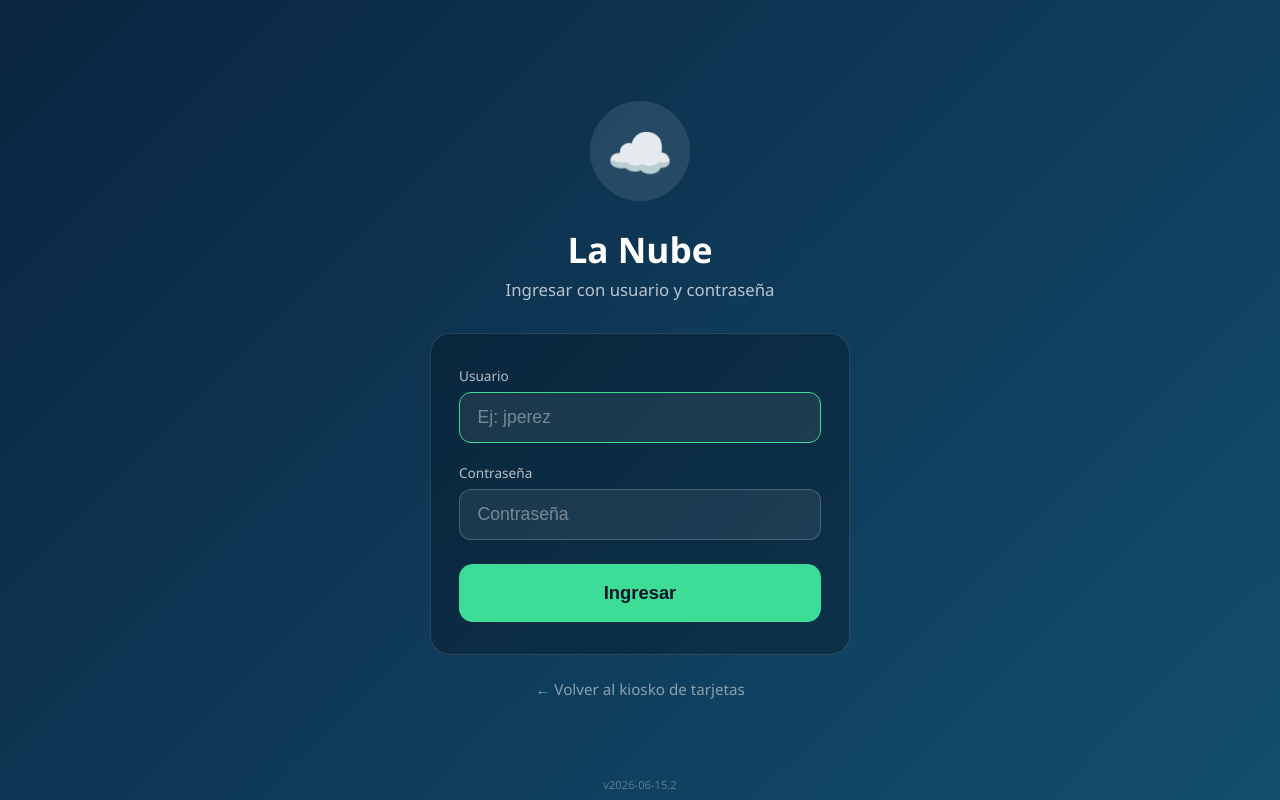
After one commit to duecaz/nfc, a Flask app: page /login-manual in a window 1280 px wide. The commit adds this page. Run offline with Flask 3, Linux system fonts and the light colour scheme.

Commit message:
feat: add manual login page for users without NFC card
- New GET /login-manual route: shows a username/password form
- New POST /auth-form route: authenticates with Nextcloud the same
  way /auth does (fetches requesttoken, proxies login, sets cookies)
  and redirects to /apps/files on success, back to form on failure
- index.html: Sin tarjeta link now points to /login-manual instead
  of the Nextcloud URL (which Flask was intercepting and showing the
  kiosk again)
- New templates/login_manual.html: clean dark-blue login form
- VERSION 2026-06-15.2

```diff
--- a/app.py
+++ b/app.py
@@ -17,7 +17,7 @@ from flask import (
 
 app = Flask(__name__)
 
-VERSION              = "2026-06-15.1"
+VERSION              = "2026-06-15.2"
 NEXTCLOUD_URL        = os.environ.get("NEXTCLOUD_URL", "http://192.168.1.50:8181")
 NEXTCLOUD_PUBLIC_URL = os.environ.get("NEXTCLOUD_PUBLIC_URL", NEXTCLOUD_URL)
 COOKIE_DOMAIN        = os.environ.get("COOKIE_DOMAIN") or None
@@ -91,6 +91,58 @@ def _get_app_token(username, nc_password):
     if statuscode != "200" or app_pw_el is None:
         return None, root.findtext(".//message") or "Credenciales incorrectas"
     return app_pw_el.text, None
+
+
+def _nc_login(username, password):
+    """
+    Autentica usuario en Nextcloud. Devuelve (session, error).
+    session es un requests.Session con las cookies ya seteadas si OK.
+    """
+    s = requests.Session()
+    s.headers.update({"User-Agent": "Mozilla/5.0 (kiosk)"})
+    try:
+        login_page = s.get(f"{NEXTCLOUD_URL}/login", timeout=15)
+    except requests.RequestException as exc:
+        return None, f"No se pudo contactar Nextcloud: {exc}"
+
+    token = get_requesttoken(login_page.text)
+    if not token:
+        return None, "Error interno al obtener requesttoken"
+
+    resp = s.post(
+        f"{NEXTCLOUD_URL}/login",
+        data={
+            "user": username,
+            "password": password,
+            "requesttoken": token,
+            "timezone": "America/Lima",
+            "timezone_offset": "-5",
+            "rememberme": "true",
+        },
+        headers={
+            "requesttoken": token,
+            "Origin": NEXTCLOUD_PUBLIC_URL,
+            "Referer": f"{NEXTCLOUD_PUBLIC_URL}/login",
+        },
+        allow_redirects=False,
+        timeout=10,
+    )
+
+    location = resp.headers.get("Location", "")
+    if "/login" in location or resp.status_code not in (301, 302, 303):
+        return None, "Usuario o contraseña incorrectos"
+
+    return s, None
+
+
+def _apply_nc_cookies(out_resp, nc_session):
+    """Copia las cookies de NC al response de Flask."""
+    for c in nc_session.cookies:
+        if COOKIE_DOMAIN and c.name.startswith("__Host-"):
+            continue
+        out_resp.set_cookie(c.name, c.value, path="/", httponly=True,
+                            samesite="Lax", domain=COOKIE_DOMAIN,
+                            secure=COOKIE_SECURE)
 
 
 def _cleanup_page(title, subtitle):
@@ -189,47 +241,13 @@ def auth():
     if not credential:
         return jsonify(ok=False, error="Sin credencial configurada"), 500
 
-    s = requests.Session()
-    s.headers.update({"User-Agent": "Mozilla/5.0 (kiosk)"})
-    try:
-        login_page = s.get(f"{NEXTCLOUD_URL}/login", timeout=15)
-    except requests.RequestException as exc:
-        print(f"[AUTH] ERROR contacto NC: {exc}", flush=True)
-        return jsonify(ok=False, error=f"No se pudo contactar Nextcloud: {exc}"), 502
-
-    token = get_requesttoken(login_page.text)
-    if not token:
-        print("[AUTH] ERROR: no se encontro requesttoken", flush=True)
-        return jsonify(ok=False, error="No se obtuvo requesttoken"), 502
-
     cred_type = "token" if using_token else "password"
     print(f"[AUTH] user={username} cred={cred_type}", flush=True)
 
-    resp = s.post(
-        f"{NEXTCLOUD_URL}/login",
-        data={
-            "user": username,
-            "password": credential,
-            "requesttoken": token,
-            "timezone": "America/Lima",
-            "timezone_offset": "-5",
-            "rememberme": "true",
-        },
-        headers={
-            "requesttoken": token,
-            "Origin": NEXTCLOUD_PUBLIC_URL,
-            "Referer": f"{NEXTCLOUD_PUBLIC_URL}/login",
-        },
-        allow_redirects=False,
-        timeout=10,
-    )
-
-    location = resp.headers.get("Location", "")
-    print(f"[AUTH] POST /login -> {resp.status_code} location={location!r}", flush=True)
-
-    if "/login" in location or resp.status_code not in (301, 302, 303):
-        print(f"[AUTH] RECHAZADO user={username}", flush=True)
-        return jsonify(ok=False, error="Credenciales rechazadas por Nextcloud"), 401
+    s, err = _nc_login(username, credential)
+    if err:
+        print(f"[AUTH] RECHAZADO user={username}: {err}", flush=True)
+        return jsonify(ok=False, error=err), 401
 
     print(f"[AUTH] OK user={username}", flush=True)
     out = make_response(jsonify(
@@ -237,11 +255,35 @@ def auth():
         redirect=f"{NEXTCLOUD_PUBLIC_URL}/apps/files",
         user=username,
     ))
-    for c in s.cookies:
-        if COOKIE_DOMAIN and c.name.startswith("__Host-"):
-            continue
-        out.set_cookie(c.name, c.value, path="/", httponly=True, samesite="Lax",
-                       domain=COOKIE_DOMAIN, secure=COOKIE_SECURE)
+    _apply_nc_cookies(out, s)
+    return out
+
+
+@app.route("/login-manual", methods=["GET"])
+def login_manual():
+    error   = request.args.get("error", "")
+    prefill = request.args.get("user", "")
+    return render_template("login_manual.html", error=error, prefill=prefill)
+
+
+@app.route("/auth-form", methods=["POST"])
+def auth_form():
+    username = (request.form.get("username") or "").strip()
+    password = (request.form.get("password") or "").strip()
+
+    if not username or not password:
+        return redirect(url_for("login_manual", error="Ingresá usuario y contraseña",
+                                user=username))
+
+    print(f"[AUTH-FORM] user={username}", flush=True)
+    s, err = _nc_login(username, password)
+    if err:
+        print(f"[AUTH-FORM] RECHAZADO user={username}: {err}", flush=True)
+        return redirect(url_for("login_manual", error=err, user=username))
+
+    print(f"[AUTH-FORM] OK user={username}", flush=True)
+    out = make_response(redirect(f"{NEXTCLOUD_PUBLIC_URL}/apps/files"))
+    _apply_nc_cookies(out, s)
     return out
 
 
--- a/templates/index.html
+++ b/templates/index.html
@@ -76,7 +76,7 @@
     <div class="uid" id="uid"></div>
   </div>
 
-  <a class="fallback" href="{{ nextcloud_url }}/login">Sin tarjeta &rarr;</a>
+  <a class="fallback" href="/login-manual">Sin tarjeta &rarr;</a>
   <span class="ver">v{{ version }}</span>
 
   <script>
--- /dev/null
+++ b/templates/login_manual.html
@@ -0,0 +1,121 @@
+<!DOCTYPE html>
+<html lang="es">
+<head>
+  <meta charset="utf-8">
+  <meta name="viewport" content="width=device-width, initial-scale=1, maximum-scale=1">
+  <title>Ingresar · La Nube</title>
+  <style>
+    * { box-sizing: border-box; margin: 0; padding: 0; }
+    html, body { height: 100%; }
+    body {
+      font-family: "Segoe UI", system-ui, sans-serif;
+      background: linear-gradient(135deg, #0a2540 0%, #134e6f 100%);
+      color: #fff;
+      display: flex; align-items: center; justify-content: center;
+      min-height: 100vh; padding: 1.5rem;
+    }
+    .card {
+      text-align: center; width: 100%; max-width: 420px;
+    }
+    .logo {
+      width: 100px; height: 100px; border-radius: 50%;
+      background: rgba(255,255,255,.1); margin: 0 auto 1.5rem;
+      display: flex; align-items: center; justify-content: center; font-size: 54px;
+    }
+    h1 { font-size: 2.2rem; margin-bottom: .3rem; font-weight: 600; }
+    p.sub { font-size: 1.05rem; opacity: .7; margin-bottom: 2rem; }
+
+    .form-box {
+      background: rgba(0,0,0,.25); border: 1px solid rgba(255,255,255,.12);
+      border-radius: 20px; padding: 2rem 1.75rem; text-align: left;
+    }
+    label {
+      display: block; font-size: .85rem; opacity: .7;
+      margin-bottom: .4rem; margin-top: 1.25rem;
+    }
+    label:first-of-type { margin-top: 0; }
+    input[type="text"], input[type="password"] {
+      width: 100%; padding: .9rem 1.1rem;
+      background: rgba(255,255,255,.07); border: 1px solid rgba(255,255,255,.2);
+      border-radius: 12px; color: #fff; font-size: 1.1rem;
+      outline: none; transition: border-color .15s;
+      -webkit-text-fill-color: #fff;
+    }
+    input:focus { border-color: #3ddc97; }
+    input::placeholder { opacity: .4; }
+
+    .error-box {
+      background: rgba(255,80,80,.15); border: 1px solid rgba(255,100,100,.3);
+      border-radius: 10px; padding: .8rem 1rem; font-size: .95rem;
+      color: #ff9a9a; margin-bottom: 1.25rem; text-align: center;
+    }
+
+    .btn-submit {
+      width: 100%; margin-top: 1.5rem; padding: 1.1rem;
+      background: #3ddc97; color: #071526;
+      border: none; border-radius: 14px;
+      font-size: 1.15rem; font-weight: 700;
+      cursor: pointer; transition: filter .15s;
+    }
+    .btn-submit:hover { filter: brightness(1.08); }
+    .btn-submit:active { filter: brightness(.95); }
+    .btn-submit:disabled { opacity: .5; cursor: not-allowed; }
+
+    .back-link {
+      display: block; margin-top: 1.5rem; text-align: center;
+      color: rgba(255,255,255,.5); font-size: .95rem; text-decoration: none;
+    }
+    .back-link:hover { color: #fff; }
+
+    .ver {
+      position: fixed; bottom: .5rem; left: 50%; transform: translateX(-50%);
+      font-size: .7rem; opacity: .3; pointer-events: none;
+    }
+  </style>
+</head>
+<body>
+  <div class="card">
+    <div class="logo">&#x2601;&#xFE0F;</div>
+    <h1>La Nube</h1>
+    <p class="sub">Ingresar con usuario y contraseña</p>
+
+    <div class="form-box">
+      {% if error %}
+      <div class="error-box">&#x274C; {{ error }}</div>
+      {% endif %}
+
+      <form method="POST" action="/auth-form" id="login-form">
+        <label for="username">Usuario</label>
+        <input id="username" name="username" type="text"
+               placeholder="Ej: jperez"
+               autocomplete="username" autocapitalize="none"
+               autocorrect="off" spellcheck="false"
+               value="{{ prefill or '' }}" required>
+
+        <label for="password">Contraseña</label>
+        <input id="password" name="password" type="password"
+               placeholder="Contraseña"
+               autocomplete="current-password" required>
+
+        <button class="btn-submit" type="submit" id="submit-btn">
+          Ingresar
+        </button>
+      </form>
+    </div>
+
+    <a class="back-link" href="/">&larr; Volver al kiosko de tarjetas</a>
+  </div>
+  <span class="ver">v{{ version }}</span>
+
+  <script>
+  document.getElementById('login-form').addEventListener('submit', () => {
+    document.getElementById('submit-btn').disabled = true;
+    document.getElementById('submit-btn').textContent = 'Ingresando…';
+  });
+  // Auto-focus username if empty, else password
+  const u = document.getElementById('username');
+  const p = document.getElementById('password');
+  if (u.value) { p.focus(); } else { u.focus(); }
+  </script>
+</body>
+</html>
```
